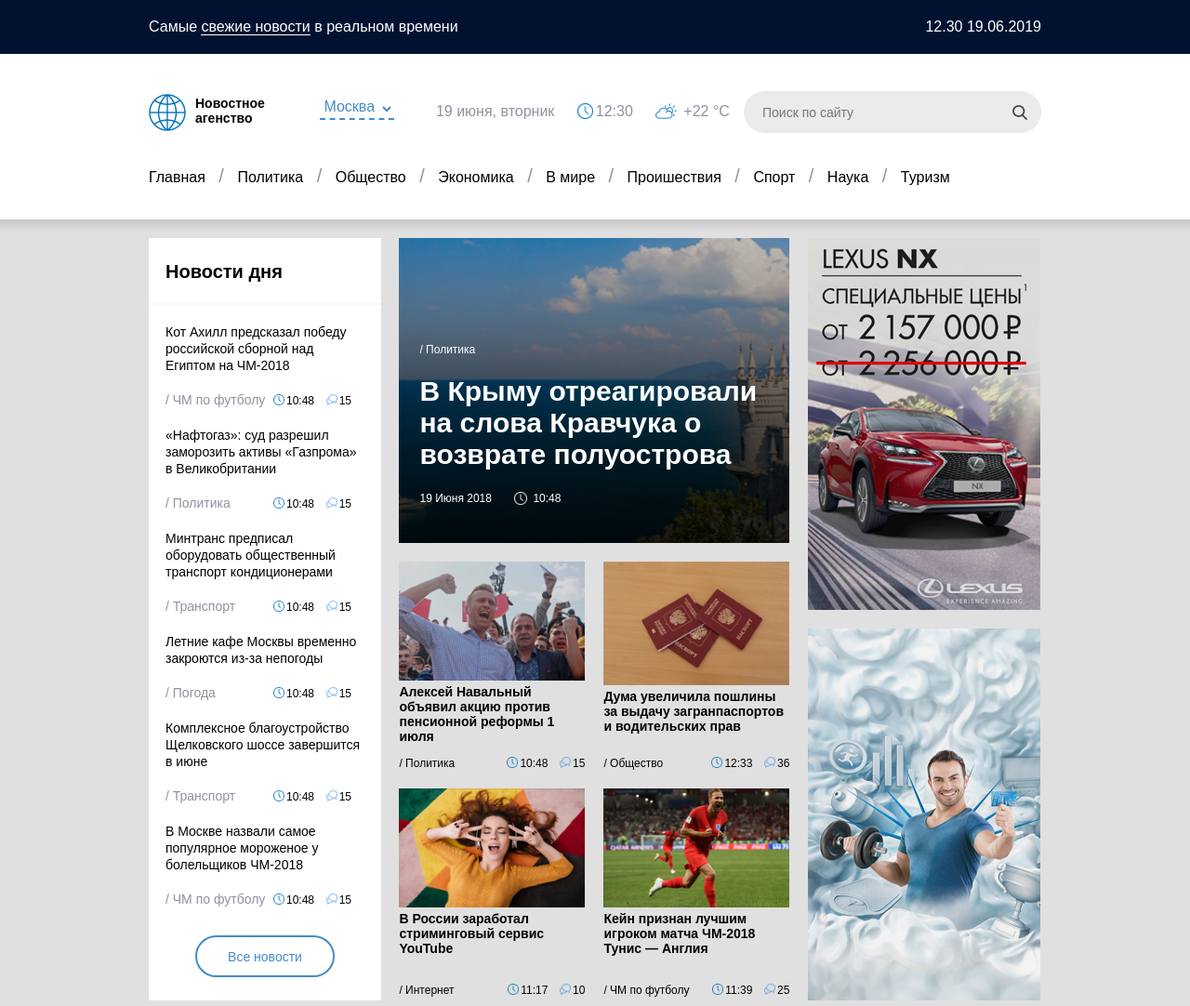
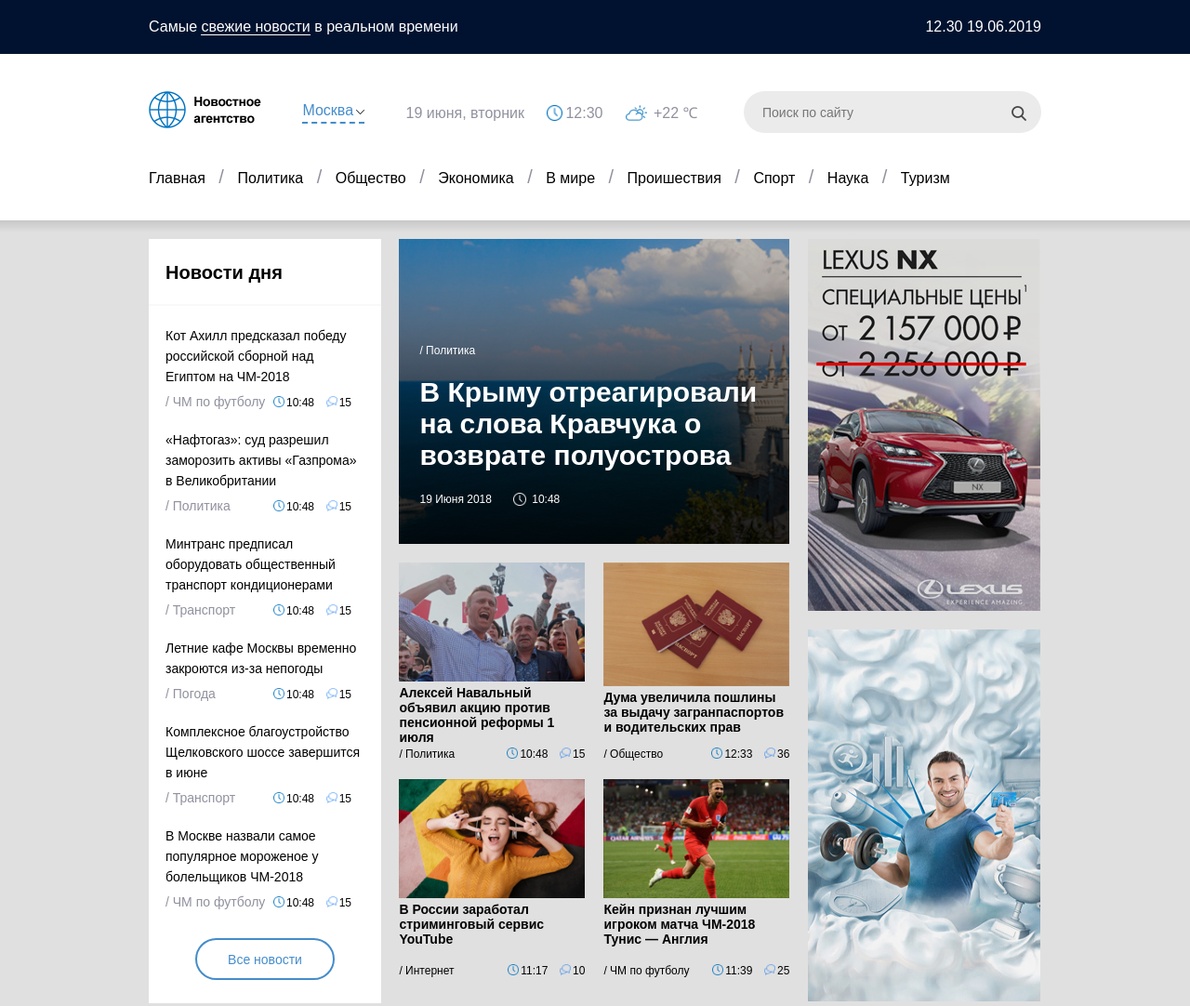
Before and after one commit to sib24bear/skillbox-homework, a plain HTML site: page web-layout-2.0/Homework 3/index.html in a window 1280 px wide. Shown: the top 1082 px of the page at 93% size. Drawn offline with Linux system fonts and the light colour scheme.

Commit message:
error correction homework 3

```diff
--- a/web-layout-2.0/Homework 3/index.html
+++ b/web-layout-2.0/Homework 3/index.html
@@ -8,98 +8,74 @@
   </head>
   <body>
     <header>
-      <section class="top-bar">
-        <h2 class="visually-hidden">headline</h2>
-
+      <div class="top-bar">
         <div class="fixed-container">
-          <p>Самые
+          <h1>Самые
             <a href="#">свежие новости</a> в реальном времени
-          </p>
+          </h1>
 
           <time datetime="2019-06-19T12:30">12.30 19.06.2019</time>
         </div>
-      </section>
+      </div>
 
-      <section class="fixed-container">
-        <h2 class="visually-hidden">headline</h2>
-
+      <div class="fixed-container">
         <div class="info-bar">
           <div class="title-logo">
             <a href="#">
-              <img src="img/logo.png" alt="globe-logo">
-
-              <span class="text-logo">Новостное агенство</span>
+              <img src="img/nav-logo.png" alt="globe-logo">
             </a>
           </div>
 
-          <select class="change-locate" name="change-locate">
-            <option value="moscow">Москва</option>
-
-            <option value="sochi">Сочи</option>
-
-            <option value="spb">Санкт-Петербург</option>
-          </select>
+          <a class="change-locate" href="#">Москва</a>
 
           <div class="date-time">
-            <time datetime="2019-06-19T12:30">19 июня, вторник</time>
+            <time datetime="2019-06-19T12:30">19 июня, вторник
+              <span class="time-icon">12:30</span>
+            </time>
 
-            <time class="time-icon" datetime="2019-06-19T12:30">12:30</time>
-
-            <span class="weather">+22 °C</span>
+            <span class="weather">+22 &#8451;</span>
           </div>
 
-          <input class="serch-field" name="serchToSite" type="search" placeholder="Поиск по сайту">
+          <form id="searchForm" method="get" action="https://echo.htmlacademy.ru" enctype="text/plain" target="_blank">
+            <input class="search-field" name="searchToSite" type="search" placeholder="Поиск по сайту">
+
+            <input class="search-btn" name="cursorPosition" type="image" src="img/search.png" form="searchForm" alt="lens">
+          </form>
         </div>
-      </section>
+      </div>
 
       <nav class="fixed-container">
         <ul class="head-menu-item">
           <li>
             <a class="head-nav-btn" href="#">Главная</a>
-
-            <span class="dash">/</span>
           </li>
 
           <li>
             <a class="head-nav-btn" href="#">Политика</a>
-
-            <span class="dash">/</span>
           </li>
 
           <li>
             <a class="head-nav-btn" href="#">Общество</a>
-
-            <span class="dash">/</span>
           </li>
 
           <li>
             <a class="head-nav-btn" href="#">Экономика</a>
-
-            <span class="dash">/</span>
           </li>
 
           <li>
             <a class="head-nav-btn" href="#"> В мире</a>
-
-            <span class="dash">/</span>
           </li>
 
           <li>
             <a class="head-nav-btn" href="#">Проишествия</a>
-
-            <span class="dash">/</span>
           </li>
 
           <li>
             <a class="head-nav-btn" href="#">Спорт</a>
-
-            <span class="dash">/</span>
           </li>
 
           <li>
             <a class="head-nav-btn" href="#">Наука</a>
-
-            <span class="dash">/</span>
           </li>
 
           <li>
@@ -110,19 +86,19 @@
     </header>
 
     <main>
-      <section class="fixed-container">
-        <h2 class="visually-hidden">headline</h2>
-
-        <aside class="todays-news-column">
+      <div class="fixed-container">
+        <section class="todays-news-column">
           <h2 class="title-block">
             <a href="#">Новости дня</a>
           </h2>
 
+          <ul class="news-list">
+            <li>
               <article class="todays-news-item">
-            <h4>
+                <h3>
                   <a href="#">Кот Ахилл предсказал победу российской сборной
                   над Египтом на ЧМ-2018</a>
-            </h4>
+                </h3>
 
                 <footer class="footer-thread-item">
                   <a href="#">/ ЧМ по футболу</a>
@@ -132,12 +108,14 @@
                   <span class="comment-counter">15</span>
                 </footer>
               </article>
+            </li>
 
+            <li>
               <article class="todays-news-item">
-            <h4>
+                <h3>
                   <a href="#">«Нафтогаз»: суд разрешил заморозить
                   активы «Газпрома» в Великобритании</a>
-            </h4>
+                </h3>
 
                 <footer class="footer-thread-item">
                   <a href="#">/ Политика</a>
@@ -147,12 +125,14 @@
                   <span class="comment-counter">15</span>
                 </footer>
               </article>
+            </li>
 
+            <li>
               <article class="todays-news-item">
-            <h4>
+                <h3>
                   <a href="#">Минтранс предписал оборудовать общественный
                     транспорт кондиционерами</a>
-            </h4>
+                </h3>
 
                 <footer class="footer-thread-item">
                   <a href="#">/ Транспорт</a>
@@ -162,11 +142,13 @@
                   <span class="comment-counter">15</span>
                 </footer>
               </article>
+            </li>
 
+            <li>
               <article class="todays-news-item">
-            <h4>
+                <h3>
                   <a href="#">Летние кафе Москвы временно закроются из-за непогоды</a>
-            </h4>
+                </h3>
 
                 <footer class="footer-thread-item">
                   <a href="#">/ Погода</a>
@@ -176,11 +158,13 @@
                   <span class="comment-counter">15</span>
                 </footer>
               </article>
+            </li>
 
+            <li>
               <article class="todays-news-item">
-            <h4>
+                <h3>
                   <a href="#">Комплексное благоустройство Щелковского шоссе завершится в июне</a>
-            </h4>
+                </h3>
 
                 <footer class="footer-thread-item">
                   <a href="#">/ Транспорт</a>
@@ -190,11 +174,13 @@
                   <span class="comment-counter">15</span>
                 </footer>
               </article>
+            </li>
 
+            <li>
               <article class="todays-news-item">
-            <h4>
+                <h3>
                   <a href="#">В Москве назвали самое популярное мороженое у болельщиков ЧМ-2018</a>
-            </h4>
+                </h3>
 
                 <footer class="footer-thread-item">
                   <a href="#">/ ЧМ по футболу</a>
@@ -204,11 +190,13 @@
                   <span class="comment-counter">15</span>
                 </footer>
               </article>
+            </li>
+          </ul>
 
           <div class="btn-container">
             <button class="all-news-btn" name="allNewsBtn" type="button">Все новости</button>
           </div>
-        </aside>
+        </section>
 
         <section class="main-news">
           <h2 class="visually-hidden">headline</h2>
@@ -224,9 +212,9 @@
               </header>
 
               <footer>
-                <time datetime="2019-06-19T12:30">19 Июня 2018</time>
-
-                <time class="time-icon" datetime="2019-06-19T10:48">10:48</time>
+                <time datetime="2019-06-19T12:30">19 Июня 2018
+                  <span class="time-icon">10:48</span>
+                </time>
               </footer>
           </article>
 
@@ -332,10 +320,6 @@
             <img src="img/banner-2.jpg" alt="рекламный баннер">
           </a>
         </aside>
-      </section>
-
-      <section class="fixed-container">
-        <h2 class="visually-hidden">headline</h2>
 
         <article class="title-top-news">
             <header>
@@ -348,9 +332,9 @@
             </header>
 
             <footer>
-              <time datetime="2019-06-19T12:30">19 Июня 2018</time>
-
-              <time class="time-icon" datetime="2019-06-19T12:30">10:48</time>
+              <time datetime="2019-06-19T12:30">19 Июня 2018
+                <span class="time-icon">10:48</span>
+              </time>
 
               <p> Министерство коммерции Китая заявило, что Пекин примет
                 «качественные» и «количественные» меры, если президент
@@ -359,16 +343,18 @@
             </footer>
         </article>
 
-        <article class="top-news">
+        <section class="top-news">
           <h2 class="title-block">
             <a href="#">Самые читаемые новости</a>
           </h2>
 
+          <ul class="news-list">
+            <li>
               <article class="top-news-item">
-            <h4>
+                <h3>
                   <a href="#">В Турции пообещали найти альтернативу из-за
                     отказа США поставить F-35</a>
-            </h4>
+                </h3>
 
                 <footer class="footer-thread-item">
                   <a href="#">/ Политика</a>
@@ -378,11 +364,13 @@
                   <span class="comment-counter">25</span>
                 </footer>
               </article>
+            </li>
 
+            <li>
               <article class="top-news-item">
-            <h4>
+                <h3>
                   <a href="#">Назван минимальный доход для причисления к среднему классу‍</a>
-            </h4>
+                </h3>
 
                 <footer class="footer-thread-item">
                   <a href="#">/ Политика</a>
@@ -392,11 +380,13 @@
                   <span class="comment-counter">25</span>
                 </footer>
               </article>
+            </li>
 
+            <li>
               <article class="top-news-item">
-            <h4>
+                <h3>
                   <a href="#">Назван минимальный доход для причисления к среднему классу‍</a>
-            </h4>
+                </h3>
 
                 <footer class="footer-thread-item">
                   <a href="#">/ Политика</a>
@@ -406,14 +396,14 @@
                   <span class="comment-counter">25</span>
                 </footer>
               </article>
-        </article>
+            </li>
+          </ul>
         </section>
+      </div>
     </main>
 
     <footer class="site-footer">
-      <section class="fixed-container footer-container">
-        <h2 class="visually-hidden">headline</h2>
-
+      <div class="fixed-container footer-container">
         <nav class="footer-nav">
           <ul class="footer-menu-item">
             <li>
@@ -457,9 +447,7 @@
         <div class="footer-about">
             <div class="title-logo">
               <a href="#">
-                <img src="img/logo.png" alt="globe-logo">
-
-                <span class="text-logo">Новостное агенство</span>
+                <img src="img/footer-logo.png" alt="globe-logo">
               </a>
             </div>
 
@@ -515,12 +503,11 @@
                 </a>
               </div>
           </div>
-      </section>
+      </div>
 
-      <section class="copyright">
-        <h2 class="visually-hidden">headline</h2>
+      <div class="copyright">
         © Новостное агентство, 2017-2018 все права защищены
-      </section>
+      </div>
     </footer>
   </body>
 </html>
--- a/web-layout-2.0/Homework 3/styles.css
+++ b/web-layout-2.0/Homework 3/styles.css
@@ -24,7 +24,6 @@ main {
 
 .top-bar {
 	padding: 20px 0;
-  font-size: 16px;
 	color: #fff;
 	background-color: #00122f;
 }
@@ -36,8 +35,10 @@ a {
 	color: #fff;
 }
 
-.top-bar p {
+.top-bar h1 {
   display: inline;
+	font-size: 16px;
+	font-weight: normal;
 }
 
 .top-bar
@@ -47,66 +48,42 @@ time {
 
 .info-bar {
 	display: inline-block;
-	vertical-align: baseline;
+	vertical-align: middle;
 	width: 100%;
 	margin-top: 40px;
 }
 
 .title-logo {
   display: inline-block;
-	width: 140px;
 	margin-right: 40px;
 }
 
-.title-logo
-img {
-  float: left;
-  margin-right: 10px;
-	margin-top: 2.5px;
-}
-
-.text-logo {
+.change-locate {
 	display: inline-block;
-	vertical-align: middle;
-	padding-top: 5px;
-	width: 90px;
-}
-
-.title-logo
-a {
-  text-decoration: none;
-	font-size: 14px;
-	font-weight: bold;
-	color: #000;
-}
-
-.change-locate {
-	width: 80px;
-	margin-right: 40px;
-	padding-bottom: 3px;
-	border: 0;
+	vertical-align: top;
+	margin-right: 20px;
+	padding: 12px 12px 3px 0;
+	text-decoration: none;
 	border-bottom: 2px dashed #448ccb;
-	outline:none;
 	font-size: 16px;
 	color: #448ccb;
-	background-color: inherit;
+	background-image: url('img/down-arrow.png');
+	background-repeat: no-repeat;
+	background-position:right 70%;
 }
 
 .date-time {
 	display: inline-block;
-	vertical-align: bottom;
+	vertical-align: top;
+	margin: 0 20px;
 	padding: 12px 0;
 	font-size: 16px;
 	color: #91919f;
 	background: #fff;
 }
 
-.date-time
-time {
-	margin-right: 20px;
-}
-
 .time-icon {
+	margin-left: 20px;
 	padding-left: 20px;
 	background-image: url('img/clock.png');
 	background-repeat: no-repeat;
@@ -114,14 +91,19 @@ time {
 }
 
 .weather {
+	margin-left: 20px;
 	padding-left: 30px;
 	background-image: url('img/cloudy.png');
 	background-repeat: no-repeat;
 	background-size: contain;
 }
 
-.serch-field {
+#searchForm {
+	position: relative;
 	float:right;
+}
+
+.search-field {
 	width: 320px;
 	height: 45px;
 	padding-left: 20px;
@@ -131,9 +113,13 @@ time {
 	font-size: 14px;
 	color: #000;
 	background-color: #ebebeb;
-	background-image: url('img/search.png');
-	background-repeat: no-repeat;
-	background-position: 95% 50%;
+}
+
+.search-btn {
+	position: absolute;
+	top: 35%;
+	left: 90%;
+	outline:none;
 }
 
 .head-menu-item {
@@ -148,16 +134,18 @@ li {
    margin: 35px 0;
 }
 
+.head-menu-item
+li + li::before {
+	content: '/';
+	margin: 0 10px;
+	font-size: 20px;
+	color: #91919f;
+}
+
 .head-nav-btn {
   text-decoration:none;
   font-size: 16px;
 	color: #000;
-}
-
-.dash {
-	margin: 0 10px;
-	font-size: 20px;
-	color: #91919f;
 }
 
 .head-nav-btn:hover {
@@ -186,13 +174,23 @@ a {
 	color: #000;
 }
 
+.news-list {
+	margin: 0;
+	padding: 0;
+}
+
+.news-list
+li {
+	list-style-type: none;
+}
+
 .todays-news-item {
 	padding: 20px 18px 0;
 	border-bottom: 1px solid #fff;
 }
 
 .todays-news-item
-h4 {
+h3 {
 	margin: 0;
 }
 
@@ -207,7 +205,7 @@ a {
 .footer-thread-item {
 	position: relative;
 	width: 200px;
-	margin-top: 20px;
+	margin-top: 9px;
 	font-size: 12px;
 	color: #000;
 }
@@ -418,12 +416,12 @@ p {
 }
 
 .top-news-item
-h4 {
+h3 {
 	margin: 0;
 }
 
 .top-news-item
-h4
+h3
 a {
 	text-decoration: none;
 	font-size: 16px;
```
Also changed, not shown: web-layout-2.0/Homework 3/img/footer-logo.png (added), web-layout-2.0/Homework 3/img/nav-logo.png (added). Lines whose indentation alone changed are shown as unchanged.
